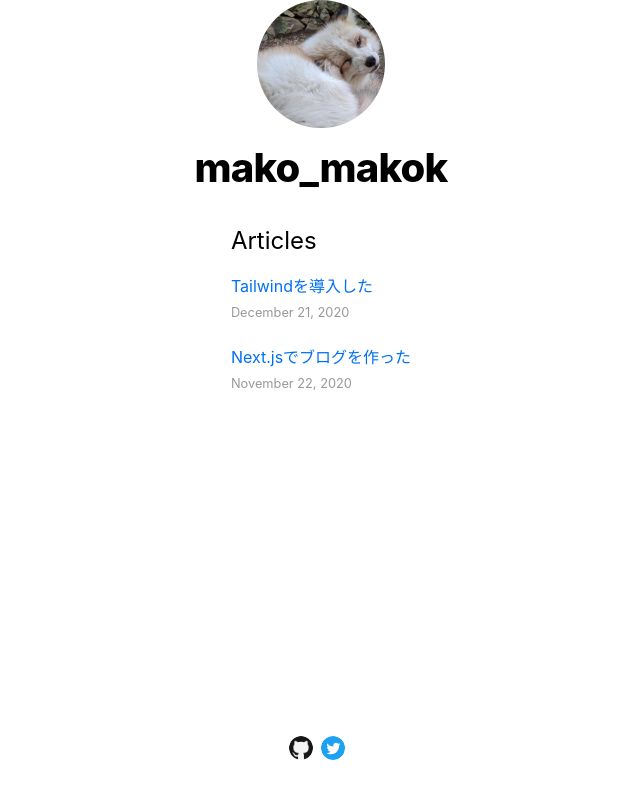
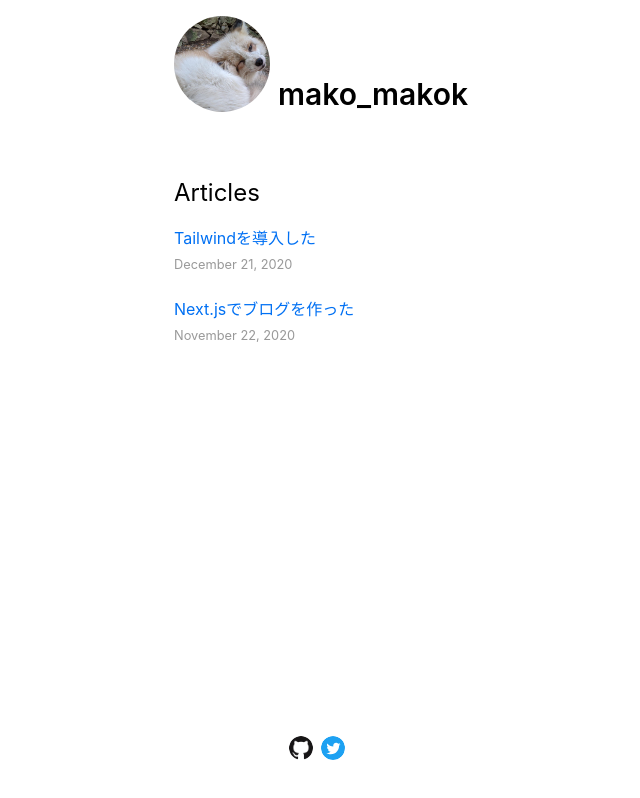
Before and after one commit to mako-makok/mako-makok.blog, a Next.js app: page / in a window 1280 px wide. Shown: the whole page, without its empty margins (319-959 px from the left). Built offline with nearby package versions, Linux system fonts and the light colour scheme; what @tailwindcss/typography would draw is missing.

Commit message:
fix design

```diff
--- a/components/base/baseIcon.tsx
+++ b/components/base/baseIcon.tsx
@@ -8,7 +8,7 @@ export const BaseIcon: FC<Props> = (props) => {
   const { url, iconPath } = props
   return (
     <a href={url} target="_blank" rel="noreferrer">
-      <img src={iconPath} alt="name" className="w-6 h-6 rounded-full mr-2 bg-gray-100" />
+      <img src={iconPath} alt="name" className="w-6 h-6 rounded-full mr-2" />
     </a>
   )
 }
--- /dev/null
+++ b/components/header.tsx
@@ -0,0 +1,31 @@
+import { FC } from 'react'
+import Link from 'next/link'
+import { ProfileIcon } from './icon/profile'
+import utilStyles from '../styles/utils.module.css'
+
+const NAME = 'mako_makok'
+
+interface Props {
+  home: boolean
+}
+export const Header: FC<Props> = ({ home }) => {
+  const className = 'self-end text-3xl font-semibold'
+  return (
+    <header>
+      <div className="flex">
+        <ProfileIcon />
+        {home ? (
+          <h1 className={className}>{NAME}</h1>
+        ) : (
+          <>
+            <h2 className={className}>
+              <Link href="/">
+                <a className={utilStyles.colorInherit}>{NAME}</a>
+              </Link>
+            </h2>
+          </>
+        )}
+      </div>
+    </header>
+  )
+}
--- a/components/icon/profile.tsx
+++ b/components/icon/profile.tsx
@@ -1,17 +1,11 @@
 import { FC } from 'react'
 import Link from 'next/link'
-import styles from '../../styles/layout.module.css'
-import utilStyles from '../../styles/utils.module.css'
 
 export const ProfileIcon: FC = () => {
   return (
     <Link href="/">
       <a>
-        <img
-          src="/images/profile.jpg"
-          className={`${styles.headerHomeImage} ${utilStyles.borderCircle}`}
-          alt="name"
-        />
+        <img src="/images/profile.jpg" className="w-24 h-24 rounded-full mr-2" alt="name" />
       </a>
     </Link>
   )
--- a/components/layout.tsx
+++ b/components/layout.tsx
@@ -1,16 +1,17 @@
 import { FC } from 'react'
 import Head from 'next/head'
-import styles from '../styles/layout.module.css'
-import utilStyles from '../styles/utils.module.css'
 import Link from 'next/link'
-import { ProfileIcon } from './icon/profile'
+import { Header } from './header'
 import { GithubIcon } from './icon/github'
 import { TwitterIcon } from './icon/twitter'
+import styles from '../styles/layout.module.css'
 
-const NAME = 'mako_makok'
 export const SITE_TITLE = 'mako-makok.dev'
 
-export const Layout: FC<{ home: boolean }> = ({ children, home }) => {
+interface Props {
+  home: boolean
+}
+export const Layout: FC<Props> = ({ children, home }) => {
   return (
     <div className="flex flex-col min-h-screen">
       <Head>
@@ -19,21 +20,10 @@ export const Layout: FC<{ home: boolean }> = ({ children, home }) => {
         <meta name="og:title" content={SITE_TITLE} />
         <meta name="twitter:card" content="summary_large_image" />
       </Head>
-      <header className={styles.header}>
-        <ProfileIcon />
-        {home ? (
-          <h1 className={utilStyles.heading2Xl}>{NAME}</h1>
-        ) : (
-          <>
-            <h2 className={utilStyles.headingLg}>
-              <Link href="/">
-                <a className={utilStyles.colorInherit}>{NAME}</a>
-              </Link>
-            </h2>
-          </>
-        )}
-      </header>
-      <div className="flex-grow max-w-5xl mx-96 px-12">
+      <div className="flex-grow max-w-3xl mx-auto my-4">
+        <div className="mb-16">
+          <Header home={home} />
+        </div>
         <main>{children}</main>
         {!home && (
           <div className={styles.backToHome}>
--- a/components/postItemList.tsx
+++ b/components/postItemList.tsx
@@ -10,7 +10,7 @@ interface Props {
 export const PostItemList: FC<Props> = (props) => {
   const { postDatas } = props
   return (
-    <ul className={utilStyles.list}>
+    <ul>
       {postDatas.map(({ id, date, title }) => (
         <li className={utilStyles.listItem} key={id}>
           <Link href={`/posts/${id}`}>
--- a/pages/index.tsx
+++ b/pages/index.tsx
@@ -13,7 +13,6 @@ interface Props {
 const Home: FC<Props> = (props) => {
   const { allPostData } = props
   return (
-    <div className="flex justify-center">
     <Layout home={true}>
       <Head>
         <title>{SITE_TITLE}</title>
@@ -23,7 +22,6 @@ const Home: FC<Props> = (props) => {
         <PostItemList postDatas={allPostData} />
       </section>
     </Layout>
-    </div>
   )
 }
 
--- a/styles/layout.module.css
+++ b/styles/layout.module.css
@@ -9,11 +9,6 @@
   height: 6rem;
 }
 
-.headerHomeImage {
-  width: 8rem;
-  height: 8rem;
-}
-
 .backToHome {
   margin: 3rem 0 0;
 }
--- a/styles/utils.module.css
+++ b/styles/utils.module.css
@@ -12,22 +12,12 @@
   margin: 1rem 0;
 }
 
-.borderCircle {
-  border-radius: 9999px;
-}
-
 .colorInherit {
   color: inherit;
 }
 
 .padding1px {
   padding-top: 1px;
-}
-
-.list {
-  list-style: none;
-  padding: 0;
-  margin: 0;
 }
 
 .listItem {
```
Lines whose indentation alone changed are shown as unchanged.
